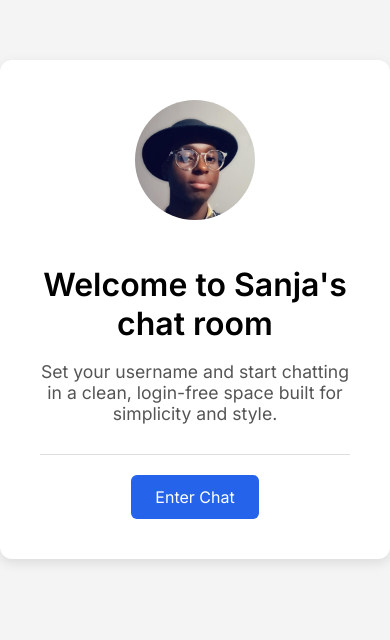
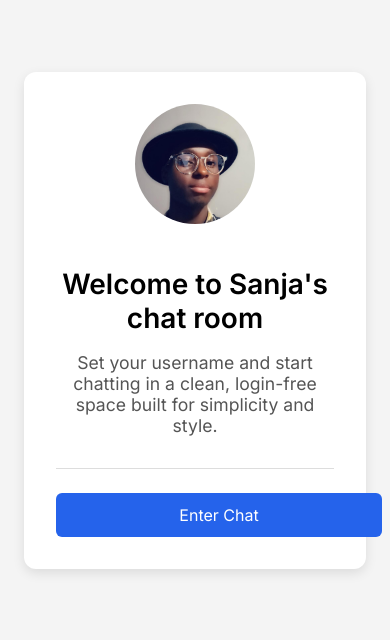
Before and after one commit to Sanji-M/SanjiChat, a Django app: page / in a window 390 px wide. Shown: the top 640 px of the page. Run offline with Django 5.2, Linux system fonts and the light colour scheme.

Commit message:
📱 style: improve mobile scaling and layout for intro screen

```diff
--- a/chat/templates/chat/intro.html
+++ b/chat/templates/chat/intro.html
@@ -1,56 +1,71 @@
 <!DOCTYPE html>
 {% load static %}
-<html>
+<html lang="en">
 <head>
+  <meta charset="UTF-8" />
+  <meta name="viewport" content="width=device-width, initial-scale=1, viewport-fit=cover" />
   <title>Sanja's chat room</title>
-    <link href="https://fonts.googleapis.com/css2?family=Inter:wght@400;600&display=swap" rel="stylesheet">
+  <link href="https://fonts.googleapis.com/css2?family=Inter:wght@400;600&display=swap" rel="stylesheet" />
   <style>
     body {
       font-family: 'Inter', sans-serif;
       background: #f4f4f4;
       margin: 0;
-            padding: 0;
+      padding: 1.5rem;
       text-align: center;
+      font-size: 16px;
     }
+
     .container {
-            max-width: 600px;
-            margin: 60px auto;
+      max-width: 480px;
+      width: 100%;
+      margin: 3rem auto;
       background: white;
-            padding: 40px;
+      padding: 2rem;
       border-radius: 12px;
       box-shadow: 0 4px 12px rgba(0,0,0,0.1);
+      box-sizing: border-box;
     }
+
     img {
       width: 120px;
       height: 120px;
       border-radius: 50%;
       object-fit: cover;
-            margin-bottom: 20px;
+      margin-bottom: 1.25rem;
     }
+
     h1 {
-            font-size: 2rem;
+      font-size: clamp(1.75rem, 5vw, 2.25rem);
       font-weight: 600;
-            margin-bottom: 10px;
+      margin-bottom: 0.75rem;
     }
+
     p {
       font-size: 1.1rem;
       color: #555;
-            margin-bottom: 30px;
+      margin-bottom: 2rem;
     }
+
     hr {
       border: none;
       border-top: 1px solid #ddd;
-            margin: 20px 0;
+      margin: 1.5rem 0;
     }
+
     a.button {
       display: inline-block;
-            padding: 12px 24px;
+      padding: 0.75rem 1.5rem;
       background: #2563eb;
       color: white;
       text-decoration: none;
       border-radius: 6px;
       font-weight: 500;
+      font-size: 1rem;
+      width: 100%;
+      max-width: 300px;
     }
+
     a.button:hover {
       background: #1e3a8a;
     }
@@ -58,10 +73,10 @@
 </head>
 <body>
   <div class="container">
-        <img src="{% static 'chat/sanji.jpg' %}" alt="Sanji's Avatar">
+    <img src="{% static 'chat/sanji.jpg' %}" alt="Sanji's Avatar" />
     <h1>Welcome to Sanja's chat room</h1>
     <p>Set your username and start chatting in a clean, login-free space built for simplicity and style.</p>
-        <hr>
+    <hr />
     <a href="{% url 'chat' %}" class="button">Enter Chat</a>
   </div>
 </body>
```
Lines whose indentation alone changed are shown as unchanged.
